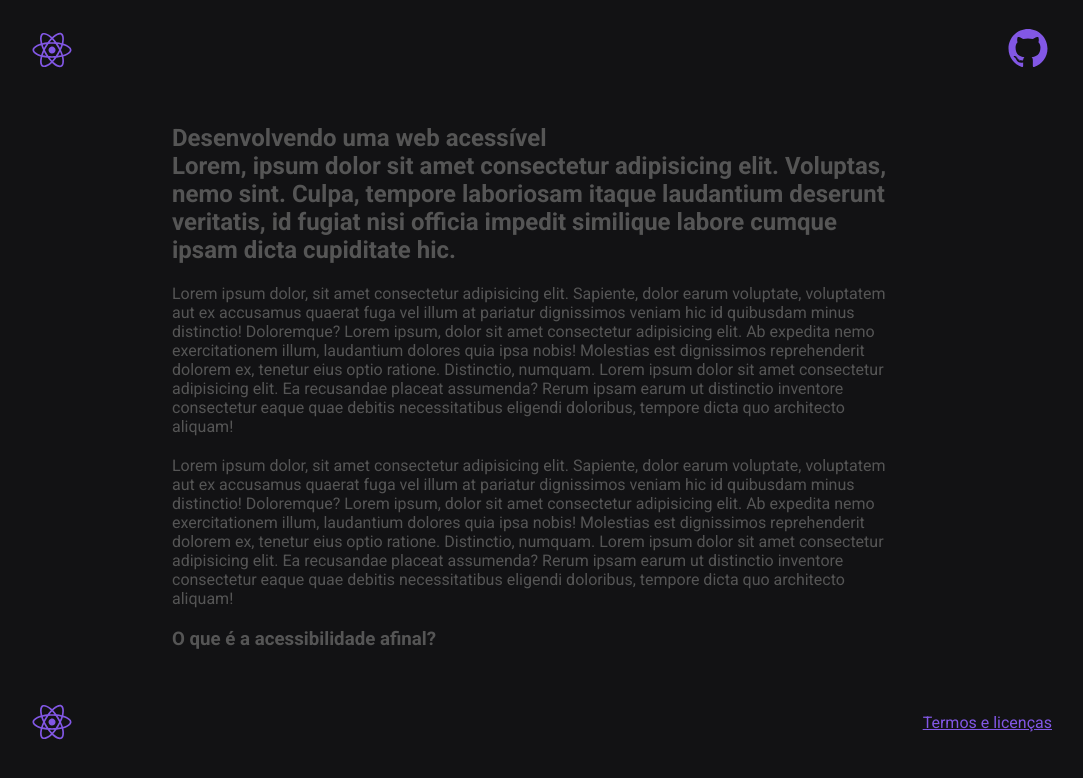
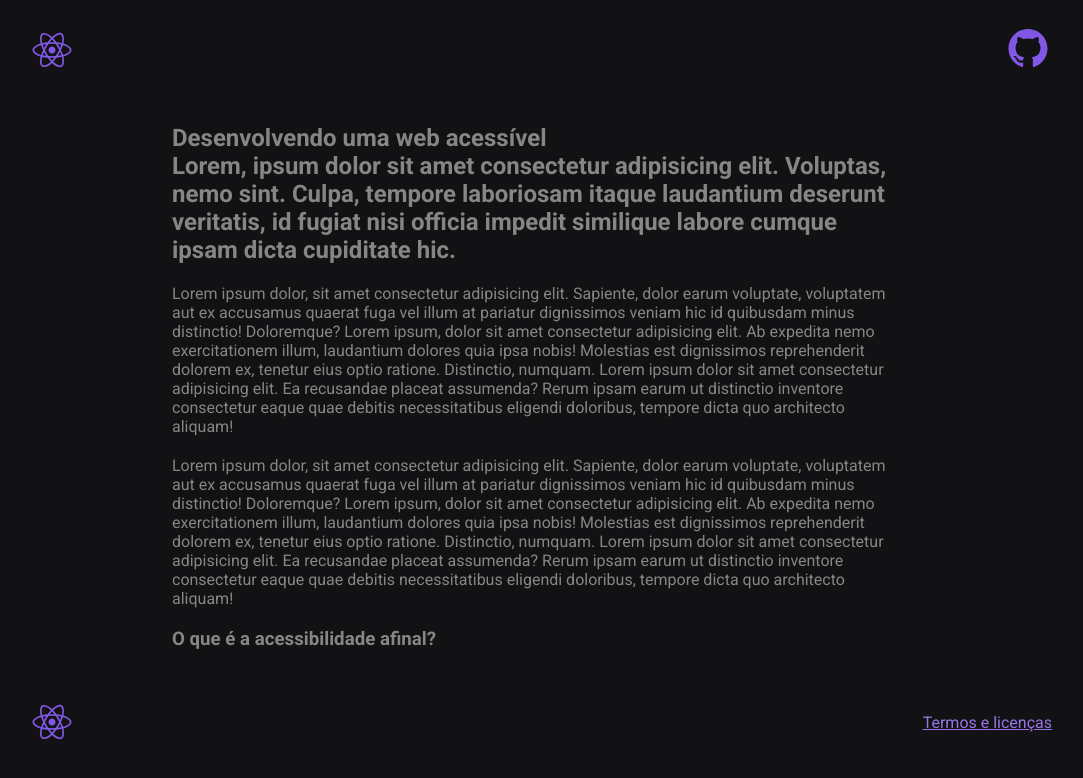
Before and after one commit to DevWebFelipe/AcessibilidadeComReact, a Next.js app: page / in a window 1280 px wide. Shown: the top 778 px of the page, without its empty margins (100-1183 px from the left). Built offline with nearby package versions, Linux system fonts and the light colour scheme.

Commit message:
ajustado contraste de cores

```diff
--- a/src/styles/Home.module.css
+++ b/src/styles/Home.module.css
@@ -11,11 +11,11 @@
 }
 
 .nav a {
-  color: #8257e5;
+  color: #9875e7;
 }
 
 .content {
-  color: #555;
+  color: #878686;
 
   max-width: 776px;
   width: 100%;
```
